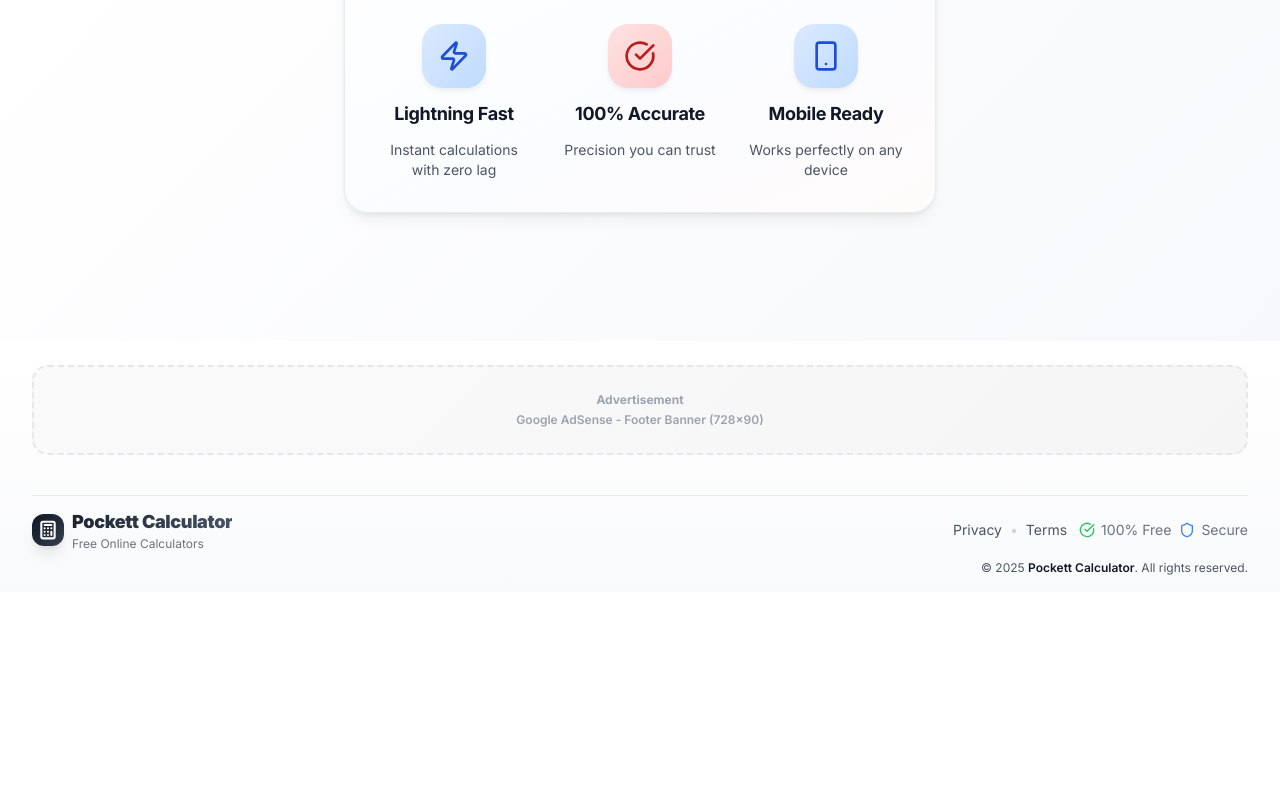
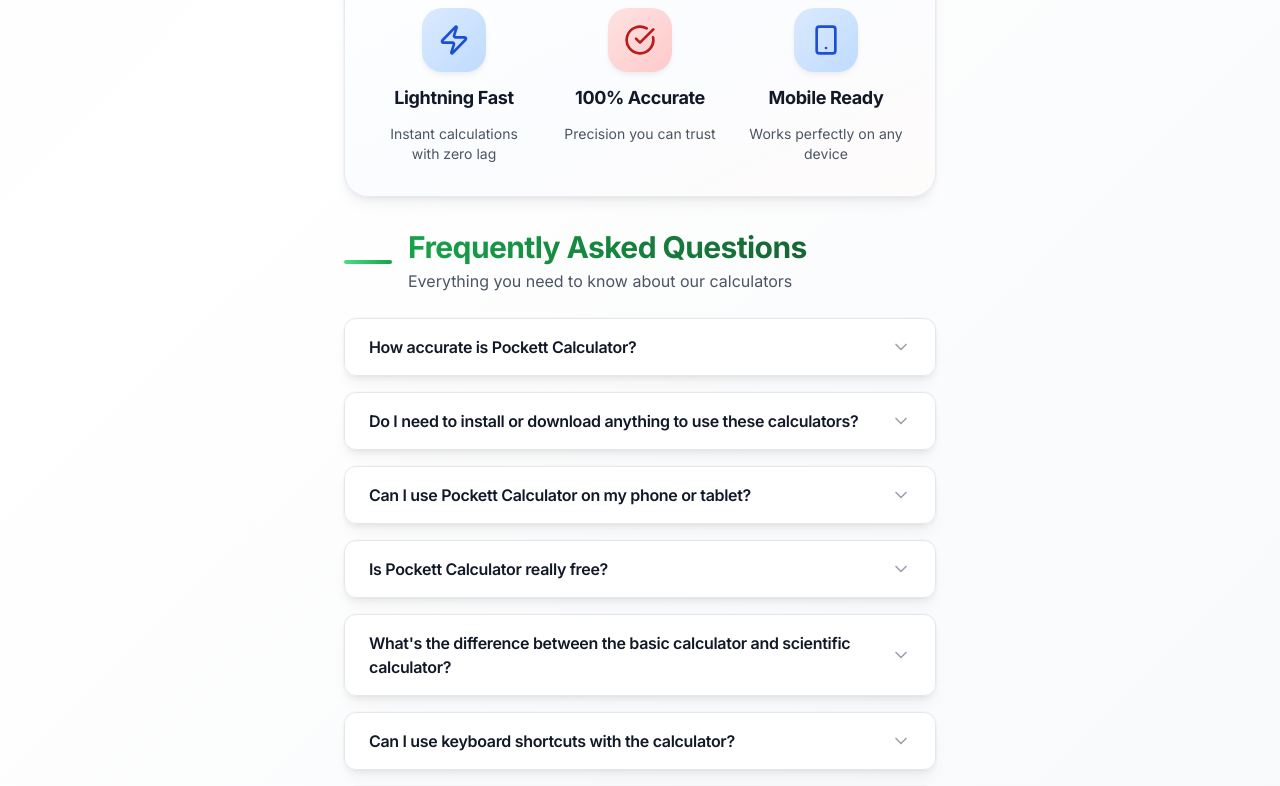
Before and after one commit to pockett-one/pockett-calculator, a Next.js app: page / in a window 1280 px wide. Shown: the part 2000-2786 px from the top of the page. Before the commit the page ends 2592 px from the top, so only its background shows below. Built offline with nearby package versions, Linux system fonts and the light colour scheme.

Commit message:
UI enhancements

```diff
--- /dev/null
+++ b/app/components/FAQ.tsx
@@ -0,0 +1,93 @@
+import React, { useState } from 'react';
+import { ChevronDown, ChevronUp } from 'lucide-react';
+
+interface FAQItem {
+  question: string;
+  answer: string;
+}
+
+interface FAQProps {
+  items: FAQItem[];
+}
+
+export default function FAQ({ items }: FAQProps) {
+  const [openIndex, setOpenIndex] = useState<number | null>(null);
+
+  const toggleQuestion = (index: number) => {
+    setOpenIndex(openIndex === index ? null : index);
+  };
+
+  return (
+    <div className="space-y-4">
+      {items.map((item, index) => (
+        <div
+          key={index}
+          className="premium-card rounded-xl overflow-hidden border border-gray-200 hover:border-blue-300 transition-colors"
+        >
+          <button
+            onClick={() => toggleQuestion(index)}
+            className="w-full px-6 py-4 flex items-center justify-between text-left hover:bg-gray-50 transition-colors"
+          >
+            <h3 className="text-base font-semibold text-gray-900 pr-4">
+              {item.question}
+            </h3>
+            {openIndex === index ? (
+              <ChevronUp className="w-5 h-5 text-blue-600 flex-shrink-0" />
+            ) : (
+              <ChevronDown className="w-5 h-5 text-gray-400 flex-shrink-0" />
+            )}
+          </button>
+          {openIndex === index && (
+            <div className="px-6 pb-4 text-gray-600 text-sm leading-relaxed">
+              {item.answer}
+            </div>
+          )}
+        </div>
+      ))}
+    </div>
+  );
+}
+
+// Common Calculator FAQs
+export const commonCalculatorFAQs: FAQItem[] = [
+  {
+    question: "How accurate is Pockett Calculator?",
+    answer: "Pockett Calculator uses JavaScript's built-in Math library which provides double-precision floating-point arithmetic. This means calculations are accurate to about 15-17 significant digits, which is more than sufficient for most scientific, engineering, and everyday calculations."
+  },
+  {
+    question: "Do I need to install or download anything to use these calculators?",
+    answer: "No installation required! All calculators on Pockett Calculator are web-based and run directly in your browser. Simply visit the page and start calculating. No downloads, no registration, and no plugins needed."
+  },
+  {
+    question: "Can I use Pockett Calculator on my phone or tablet?",
+    answer: "Yes! All calculators are fully responsive and optimized for mobile devices. Whether you're on a smartphone, tablet, laptop, or desktop, you'll get a seamless experience with touch-friendly buttons and adaptive layouts."
+  },
+  {
+    question: "Is Pockett Calculator really free?",
+    answer: "Yes, absolutely! All calculators are 100% free to use with no hidden costs, subscriptions, or premium features. We support the service through non-intrusive advertising while keeping all functionality completely free for everyone."
+  },
+  {
+    question: "What's the difference between the basic calculator and scientific calculator?",
+    answer: "The basic calculator handles standard arithmetic operations (addition, subtraction, multiplication, division). The scientific calculator includes advanced functions like trigonometry (sin, cos, tan), logarithms, exponents, square roots, and more - perfect for students, engineers, and professionals."
+  },
+  {
+    question: "Can I use keyboard shortcuts with the calculator?",
+    answer: "Yes! You can use your keyboard's number pad and operator keys for faster input. Number keys (0-9) input digits, +/-/* for operations, Enter for equals, and Escape or C for clear."
+  },
+  {
+    question: "Does the calculator save my calculation history?",
+    answer: "Currently, the calculators perform individual calculations without saving history. Each calculation is independent, ensuring your privacy and keeping the interface clean and fast."
+  },
+  {
+    question: "What calculator tools are available on Pockett Calculator?",
+    answer: "We offer a comprehensive suite including Scientific Calculator, Percentage Calculator, Fraction Calculator, Age Calculator, Date Calculator, Time Calculator, GPA Calculator, Grade Calculator, Triangle Calculator, Standard Deviation Calculator, Subnet Calculator, Password Generator, and many more specialized calculators."
+  },
+  {
+    question: "How do I calculate percentages?",
+    answer: "Use our dedicated Percentage Calculator for quick percentage calculations. It can help you find what percentage one number is of another, calculate percentage increase/decrease, add or subtract percentages, and more with simple inputs."
+  },
+  {
+    question: "Is my data secure when using these calculators?",
+    answer: "Yes! All calculations are performed locally in your browser. We don't collect, store, or transmit your calculation data to any servers. Your inputs and results remain completely private on your device."
+  }
+];
--- a/app/page.tsx
+++ b/app/page.tsx
@@ -1,7 +1,7 @@
 'use client';
 
 import Link from 'next/link';
-import { useState } from 'react';
+import { useState, useEffect } from 'react';
 import {
   Calculator,
   Percent,
@@ -26,7 +26,8 @@ import {
   Smartphone
 } from 'lucide-react';
 import CalculatorMenu from './components/CalculatorMenu';
-import StructuredData, { organizationSchema, websiteSchema } from './components/StructuredData';
+import StructuredData, { organizationSchema, websiteSchema, getFAQSchema } from './components/StructuredData';
+import FAQ, { commonCalculatorFAQs } from './components/FAQ';
 
 export default function Home() {
   const [display, setDisplay] = useState('0');
@@ -34,6 +35,7 @@ export default function Home() {
   const [operation, setOperation] = useState<string | null>(null);
   const [newNumber, setNewNumber] = useState(true);
   const [isDegrees, setIsDegrees] = useState(true);
+  const [expression, setExpression] = useState('');
 
   const handleNumber = (num: string) => {
     if (newNumber) {
@@ -57,10 +59,12 @@ export default function Home() {
     const currentValue = parseFloat(display);
     if (previousValue === null) {
       setPreviousValue(currentValue);
+      setExpression(`${currentValue} ${op}`);
     } else if (operation) {
       const result = calculate(previousValue, currentValue, operation);
       setDisplay(String(result));
       setPreviousValue(result);
+      setExpression(`${result} ${op}`);
     }
     setOperation(op);
     setNewNumber(true);
@@ -81,6 +85,7 @@ export default function Home() {
     if (operation && previousValue !== null) {
       const currentValue = parseFloat(display);
       const result = calculate(previousValue, currentValue, operation);
+      setExpression(`${previousValue} ${operation} ${currentValue} =`);
       setDisplay(String(result));
       setPreviousValue(null);
       setOperation(null);
@@ -93,6 +98,7 @@ export default function Home() {
     setPreviousValue(null);
     setOperation(null);
     setNewNumber(true);
+    setExpression('');
   };
 
   const handleScientific = (func: string) => {
@@ -102,24 +108,24 @@ export default function Home() {
     const angleValue = isDegrees ? toRadians(value) : value;
 
     switch (func) {
-      case 'sin': result = Math.sin(angleValue); break;
-      case 'cos': result = Math.cos(angleValue); break;
-      case 'tan': result = Math.tan(angleValue); break;
-      case 'sin⁻¹': result = isDegrees ? Math.asin(value) * (180 / Math.PI) : Math.asin(value); break;
-      case 'cos⁻¹': result = isDegrees ? Math.acos(value) * (180 / Math.PI) : Math.acos(value); break;
-      case 'tan⁻¹': result = isDegrees ? Math.atan(value) * (180 / Math.PI) : Math.atan(value); break;
-      case 'π': result = Math.PI; break;
-      case 'e': result = Math.E; break;
-      case 'x²': result = value * value; break;
-      case 'x³': result = value * value * value; break;
-      case 'eˣ': result = Math.exp(value); break;
-      case '10ˣ': result = Math.pow(10, value); break;
-      case '√x': result = Math.sqrt(value); break;
-      case '∛x': result = Math.cbrt(value); break;
-      case 'ln': result = Math.log(value); break;
-      case 'log': result = Math.log10(value); break;
-      case '1/x': result = 1 / value; break;
-      case 'n!': result = factorial(Math.floor(value)); break;
+      case 'sin': result = Math.sin(angleValue); setExpression(`sin(${value})`); break;
+      case 'cos': result = Math.cos(angleValue); setExpression(`cos(${value})`); break;
+      case 'tan': result = Math.tan(angleValue); setExpression(`tan(${value})`); break;
+      case 'sin⁻¹': result = isDegrees ? Math.asin(value) * (180 / Math.PI) : Math.asin(value); setExpression(`sin⁻¹(${value})`); break;
+      case 'cos⁻¹': result = isDegrees ? Math.acos(value) * (180 / Math.PI) : Math.acos(value); setExpression(`cos⁻¹(${value})`); break;
+      case 'tan⁻¹': result = isDegrees ? Math.atan(value) * (180 / Math.PI) : Math.atan(value); setExpression(`tan⁻¹(${value})`); break;
+      case 'π': result = Math.PI; setExpression('π'); break;
+      case 'e': result = Math.E; setExpression('e'); break;
+      case 'x²': result = value * value; setExpression(`${value}²`); break;
+      case 'x³': result = value * value * value; setExpression(`${value}³`); break;
+      case 'eˣ': result = Math.exp(value); setExpression(`e^${value}`); break;
+      case '10ˣ': result = Math.pow(10, value); setExpression(`10^${value}`); break;
+      case '√x': result = Math.sqrt(value); setExpression(`√${value}`); break;
+      case '∛x': result = Math.cbrt(value); setExpression(`∛${value}`); break;
+      case 'ln': result = Math.log(value); setExpression(`ln(${value})`); break;
+      case 'log': result = Math.log10(value); setExpression(`log(${value})`); break;
+      case '1/x': result = 1 / value; setExpression(`1/${value}`); break;
+      case 'n!': result = factorial(Math.floor(value)); setExpression(`${Math.floor(value)}!`); break;
     }
     setDisplay(String(result));
     setNewNumber(true);
@@ -132,6 +138,55 @@ export default function Home() {
     for (let i = 2; i <= n; i++) result *= i;
     return result;
   };
+
+  // Keyboard input handler
+  useEffect(() => {
+    const handleKeyDown = (event: KeyboardEvent) => {
+      const key = event.key;
+
+      // Prevent default for calculator keys to avoid page scrolling or other browser actions
+      if (/^[0-9+\-*/=.]$/.test(key) || key === 'Enter' || key === 'Escape' || key.toLowerCase() === 'c') {
+        event.preventDefault();
+      }
+
+      // Number keys (0-9)
+      if (/^[0-9]$/.test(key)) {
+        handleNumber(key);
+      }
+
+      // Decimal point
+      else if (key === '.') {
+        handleDecimal();
+      }
+
+      // Operators
+      else if (key === '+') {
+        handleOperation('+');
+      }
+      else if (key === '-') {
+        handleOperation('–');
+      }
+      else if (key === '*') {
+        handleOperation('×');
+      }
+      else if (key === '/') {
+        handleOperation('/');
+      }
+
+      // Equals
+      else if (key === 'Enter' || key === '=') {
+        handleEquals();
+      }
+
+      // Clear
+      else if (key === 'Escape' || key.toLowerCase() === 'c') {
+        handleClear();
+      }
+    };
+
+    window.addEventListener('keydown', handleKeyDown);
+    return () => window.removeEventListener('keydown', handleKeyDown);
+  }, [display, previousValue, operation, newNumber]);
 
   const CalcButton = ({ children, onClick, className = '', variant = 'default' }: {
     children: React.ReactNode;
@@ -184,6 +239,7 @@ export default function Home() {
       {/* Structured Data for SEO */}
       <StructuredData data={organizationSchema} />
       <StructuredData data={websiteSchema} />
+      <StructuredData data={getFAQSchema(commonCalculatorFAQs)} />
 
       <div className="min-h-screen">
         <div className="max-w-7xl mx-auto px-4 sm:px-6 lg:px-8 py-8">
@@ -215,13 +271,13 @@ export default function Home() {
               </div>
 
               {/* Calculator Display */}
-              <div className="calc-display mb-6 min-h-[80px] flex items-center justify-end">
-                {display}
-                {operation && previousValue !== null && (
-                  <div className="absolute top-4 right-4 text-sm text-gray-500">
-                    {previousValue} {operation}
-                  </div>
-                )}
+              <div className="calc-display mb-6 min-h-[80px] flex flex-col items-end justify-end p-4 relative">
+                <div className="text-sm text-gray-400 mb-1 font-mono h-5">
+                  {expression || '\u00A0'}
+                </div>
+                <div className="text-3xl md:text-4xl font-bold">
+                  {display}
+                </div>
               </div>
 
               {/* Scientific Functions */}
@@ -364,6 +420,18 @@ export default function Home() {
                 </div>
               </div>
             </div>
+
+            {/* FAQ Section */}
+            <div id="faq" className="space-y-6">
+              <div className="flex items-center gap-4">
+                <div className="h-1 w-12 bg-gradient-to-r from-green-400 to-green-600 rounded-full"></div>
+                <div>
+                  <h2 className="text-3xl font-bold bg-gradient-to-r from-green-600 to-green-800 bg-clip-text text-transparent mb-1">Frequently Asked Questions</h2>
+                  <p className="text-gray-600">Everything you need to know about our calculators</p>
+                </div>
+              </div>
+              <FAQ items={commonCalculatorFAQs} />
+            </div>
             </div>
 
           {/* Right Sidebar - Ad Space */}
```
